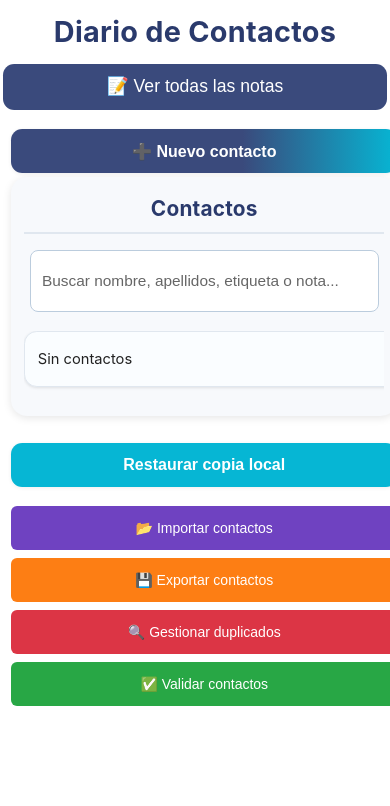
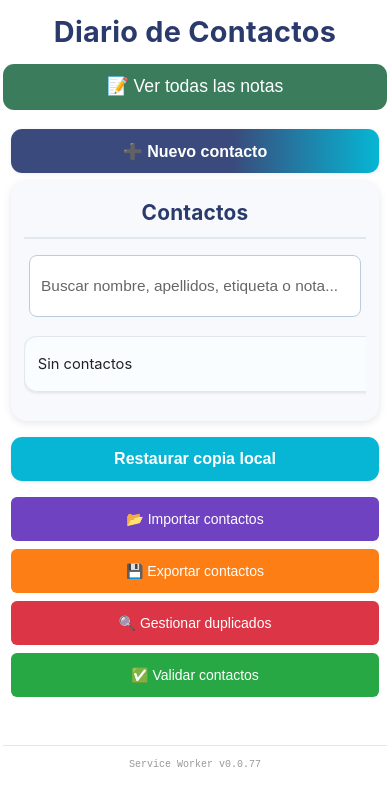
Before and after one commit to sasogu/ContactosDiarios, a website built with Vite: page index.html in a window 390 px wide. Built offline with nearby package versions, Linux system fonts and the light colour scheme.

Commit message:
funciona

```diff
--- a/package.json
+++ b/package.json
@@ -1,7 +1,7 @@
 {
   "name": "contactosdiarios",
   "private": true,
-  "version": "0.0.73",
+  "version": "0.0.77",
   "type": "module",
   "scripts": {
     "dev": "vite",
--- a/public/sw.js
+++ b/public/sw.js
@@ -1,5 +1,5 @@
 // Service Worker para PWA offline con versión dinámica
-const CACHE_VERSION = '0.0.73';
+const CACHE_VERSION = '0.0.78';
 const CACHE_NAME = `contactosdiarios-${CACHE_VERSION}`;
 
 // Determinar la base URL dinámicamente
--- a/src/main.js
+++ b/src/main.js
@@ -473,12 +473,12 @@
       <div>
         <button id="add-contact" class="add-btn">➕ Nuevo contacto</button>
         ${ContactList({ contacts: state.contacts, filter: state.tagFilter })}
-        <button id="show-backup-modal" class="add-btn" style="width:100%;margin-top:0.7rem;background:#06b6d4;">Restaurar copia local</button>
-        <div style="margin-top:1rem;">
-          <button id="import-btn" style="background:#6f42c1;color:#fff;margin:0 10px 1.2rem 0;">📂 Importar contactos</button>
-          <button id="export-btn" style="background:#fd7e14;color:#fff;margin:0 10px 1.2rem 0;">💾 Exportar contactos</button>
-          <button id="manage-duplicates-btn" style="background:#dc3545;color:#fff;margin:0 10px 1.2rem 0;">🔍 Gestionar duplicados</button>
-          <button id="validate-contacts-btn" style="background:#28a745;color:#fff;margin:0 10px 1.2rem 0;">✅ Validar contactos</button>
+        <button id="show-backup-modal" class="add-btn backup-btn">Restaurar copia local</button>
+        <div class="action-buttons">
+          <button id="import-btn" class="action-btn import-btn">📂 Importar contactos</button>
+          <button id="export-btn" class="action-btn export-btn">💾 Exportar contactos</button>
+          <button id="manage-duplicates-btn" class="action-btn duplicates-btn">🔍 Gestionar duplicados</button>
+          <button id="validate-contacts-btn" class="action-btn validate-btn">✅ Validar contactos</button>
         </div>
       </div>
       <div>
@@ -492,6 +492,9 @@
     ${DuplicateManagementModal({ duplicates: state.duplicates, visible: state.showDuplicateModal })} <!-- Modal de gestión de duplicados -->
     ${AuthModal({ visible: state.showAuthModal, mode: state.authMode })} <!-- Modal de autenticación -->
     ${ImportExport({})}
+    <div class="version-info">
+      <small id="sw-version">Service Worker v${getServiceWorkerVersion()}</small>
+    </div>
   `;
   bindEvents();
   // Botón para abrir modal de backups
@@ -1205,6 +1208,16 @@
   }
 }
 
+// Función para obtener la versión del service worker
+function getServiceWorkerVersion() {
+  try {
+    // Intentar obtener la versión del package.json
+    return APP_VERSION || '0.0.77';
+  } catch (e) {
+    return '0.0.77';
+  }
+}
+
 // --- Configuración Nextcloud WebDAV ---
 const WEBDAV_CONFIG_KEY = 'contactos_diarios_webdav_config';
 
@@ -1792,6 +1805,7 @@
           <div style="margin-top:15px;padding-top:15px;border-top:1px solid #ddd;">
             <p style="font-size:0.9em;color:#666;">
               💡 La contraseña se almacena de forma segura en tu dispositivo
+
             </p>
           </div>
         ` : ''}
--- a/src/style.css
+++ b/src/style.css
@@ -394,9 +394,21 @@
     gap: 0.5rem;
     width: 100%;
     max-width: 100%;
-    margin: 0;
+    margin: 0 auto;
     padding: 0;
     box-sizing: border-box;
+  }
+
+  .main-grid > div {
+    width: 100%;
+    margin: 0 auto;
+  }
+
+  .main-grid button,
+  .main-grid .add-btn {
+    width: 100%;
+    display: block;
+    margin: 0 auto 0.5rem auto;
   }
   .contact-list {
     width: 100%;
@@ -616,6 +628,26 @@
     width: 100%;
     padding: 0 0.5rem;
     box-sizing: border-box;
+  }
+
+  /* Móvil: centrar botón nuevo contacto */
+  .add-btn {
+    width: 100%;
+    margin: 0 auto 1rem auto;
+    display: block;
+  }
+
+  /* Asegurar que todos los botones estén centrados */
+  .add-btn {
+    width: 100%;
+    display: block;
+    margin: 0 auto 1rem auto;
+  }
+
+  .action-buttons {
+    width: 100%;
+    display: block;
+    margin: 1rem auto;
   }
 }
 
@@ -966,7 +998,7 @@
 
 /* Botón de ver todas las notas */
 .show-all-notes-btn {
-  background: #3a4a7c;
+  background: #3a7c5c;
   color: #fff;
   margin-bottom: 1.2rem;
   padding: 0.7rem 1.5rem;
@@ -981,7 +1013,7 @@
 }
 
 .show-all-notes-btn:hover {
-  background: #2a3a5c;
+  background: #2a5c3a;
 }
 
 /* Móvil: ajustar botón ver todas las notas */
@@ -996,3 +1028,96 @@
     display: block;
   }
 }
+
+/* Botones de acción específicos */
+.backup-btn {
+  width: 100%;
+  margin-top: 0.7rem;
+  background: #06b6d4 !important;
+}
+
+.action-buttons {
+  margin-top: 1rem;
+  display: flex;
+  flex-wrap: wrap;
+  gap: 0.5rem;
+  justify-content: center;
+}
+
+.action-btn {
+  color: #fff;
+  border: none;
+  padding: 0.6rem 1rem;
+  border-radius: 0.5rem;
+  cursor: pointer;
+  transition: background 0.2s;
+  font-size: 0.9rem;
+}
+
+.import-btn {
+  background: #6f42c1;
+}
+
+.export-btn {
+  background: #fd7e14;
+}
+
+.duplicates-btn {
+  background: #dc3545;
+}
+
+.validate-btn {
+  background: #28a745;
+}
+
+.action-btn:hover {
+  filter: brightness(1.1);
+}
+
+/* Móvil: botones de acción */
+@media (max-width: 700px) {
+  .action-buttons {
+    display: block;
+    width: 100%;
+    margin-top: 1rem;
+  }
+
+  .action-btn {
+    width: 100%;
+    display: block;
+    padding: 0.8rem 1rem;
+    font-size: 1rem;
+    margin: 0 auto 0.5rem auto;
+    box-sizing: border-box;
+  }
+
+  .backup-btn {
+    width: 100%;
+    display: block;
+    margin: 0.7rem auto 0.5rem auto;
+  }
+}
+
+/* Información de versión */
+.version-info {
+  text-align: center;
+  margin-top: 2rem;
+  padding: 1rem;
+  color: #666;
+  font-size: 0.8rem;
+  border-top: 1px solid #e0e7ef;
+}
+
+.version-info small {
+  color: #999;
+  font-family: monospace;
+}
+
+/* Móvil: información de versión */
+@media (max-width: 700px) {
+  .version-info {
+    margin-top: 1rem;
+    padding: 0.5rem;
+    font-size: 0.75rem;
+  }
+}
```
